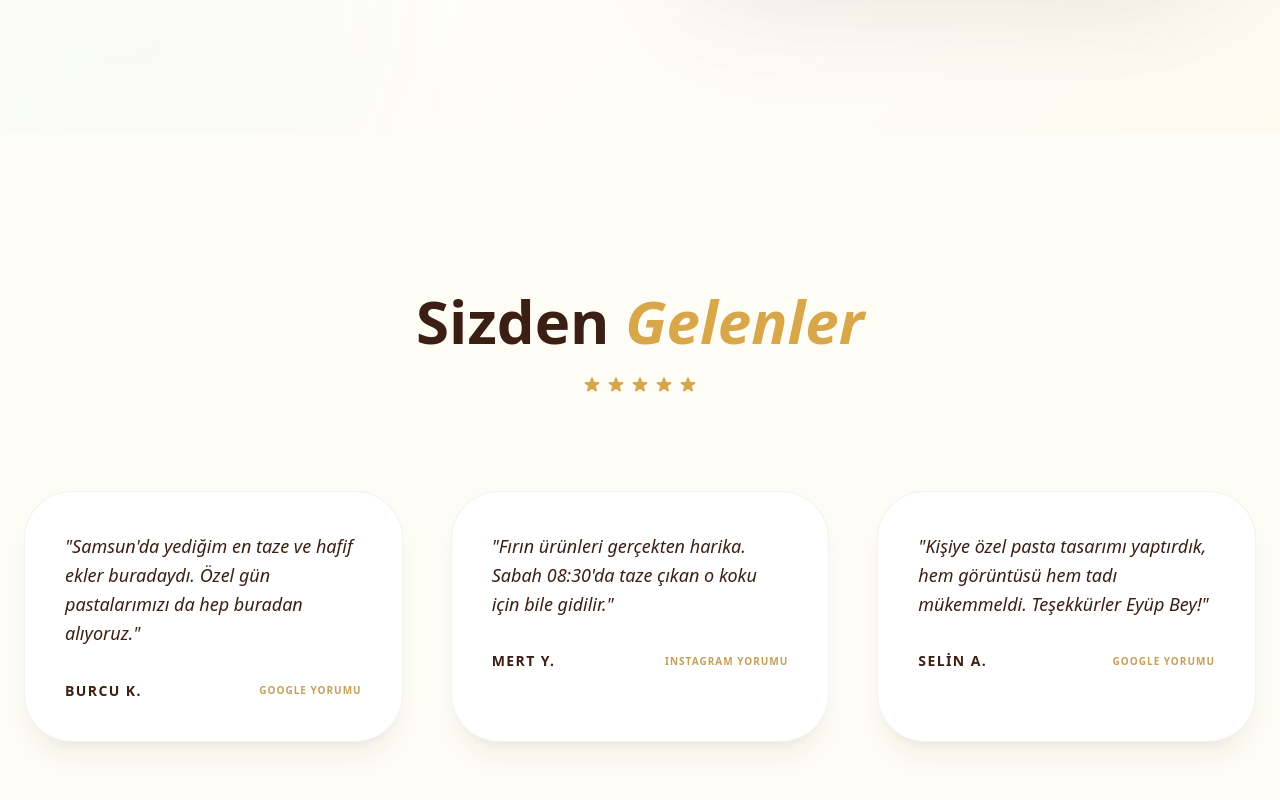
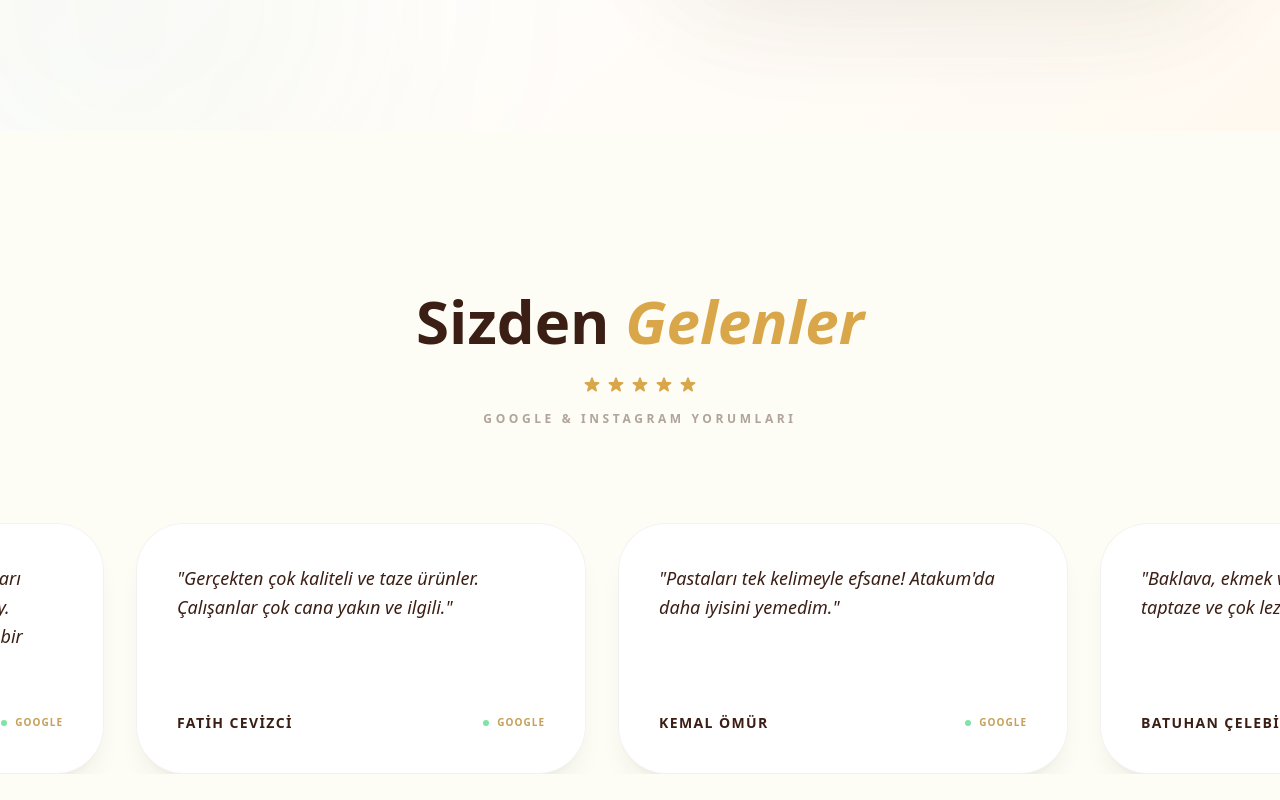
Before and after one commit to burakucarr/kulemevlanasamsun, a Next.js app: page / in a window 1280 px wide. Shown: the part 4160-4960 px from the top of the page. Built offline with nearby package versions, Linux system fonts and the light colour scheme; a web font is replaced by a local one.

Commit message:
feat: implement infinite marquee for testimonials with real google reviews

```diff
--- a/src/app/page.tsx
+++ b/src/app/page.tsx
@@ -159,42 +159,57 @@ export default function Home() {
       <CustomOrderForm onViewGallery={handleOpenOzelPasta} />
 
       {/* Testimonials Section */}
-      <section className="py-24 md:py-40 bg-[#FDFDF5]">
-        <div className="container mx-auto px-4 md:px-6">
-          <div className="text-center mb-16 md:mb-24">
+      <section className="py-24 md:py-40 bg-[#FDFDF5] overflow-hidden">
+        <div className="container mx-auto px-4 md:px-6 mb-16 md:mb-24">
+          <div className="text-center">
             <h2 className="font-playfair font-black text-4xl md:text-6xl text-primary mb-6">
               Sizden <span className="text-accent italic">Gelenler</span>
             </h2>
-            <div className="flex justify-center gap-1">
+            <div className="flex justify-center gap-1 mb-4">
               {[1, 2, 3, 4, 5].map((s) => (
                 <svg key={s} className="w-5 h-5 text-accent fill-current" viewBox="0 0 20 20">
                   <path d="M9.049 2.927c.3-.921 1.603-.921 1.902 0l1.07 3.292a1 1 0 00.95.69h3.462c.969 0 1.371 1.24.588 1.81l-2.8 2.034a1 1 0 00-.364 1.118l1.07 3.292c.3.921-.755 1.688-1.54 1.118l-2.8-2.034a1 1 0 00-1.175 0l-2.8 2.034c-.784.57-1.838-.197-1.539-1.118l1.07-3.292a1 1 0 00-.364-1.118L2.98 8.72c-.783-.57-.38-1.81.588-1.81h3.461a1 1 0 00.951-.69l1.07-3.292z" />
                 </svg>
               ))}
             </div>
+            <p className="text-primary/40 text-xs font-black uppercase tracking-[0.3em]">Google & Instagram Yorumları</p>
           </div>
+        </div>
 
-          <div className="grid grid-cols-1 md:grid-cols-3 gap-8 md:gap-12">
+        {/* Infinite Slider */}
+        <div className="relative flex overflow-hidden">
+          <motion.div
+            animate={{ x: [0, -2000] }}
+            transition={{ duration: 40, repeat: Infinity, ease: "linear" }}
+            className="flex gap-8 whitespace-nowrap"
+          >
             {[
-              { name: "Burcu K.", comment: "Samsun'da yediğim en taze ve hafif ekler buradaydı. Özel gün pastalarımızı da hep buradan alıyoruz.", platform: "Google" },
-              { name: "Mert Y.", comment: "Fırın ürünleri gerçekten harika. Sabah 08:30'da taze çıkan o koku için bile gidilir.", platform: "Instagram" },
-              { name: "Selin A.", comment: "Kişiye özel pasta tasarımı yaptırdık, hem görüntüsü hem tadı mükemmeldi. Teşekkürler Eyüp Bey!", platform: "Google" }
+              { name: "Samet Köse", comment: "Kalitenin ve lezzetin tek adresi. Pastaları unutulmaz, hijyen ve temizlik üst düzey. Ailenizle vakit geçirebileceğiniz harika bir mekan.", platform: "Google" },
+              { name: "Fatih Cevizci", comment: "Gerçekten çok kaliteli ve taze ürünler. Çalışanlar çok cana yakın ve ilgili.", platform: "Google" },
+              { name: "Kemal Ömür", comment: "Pastaları tek kelimeyle efsane! Atakum'da daha iyisini yemedim.", platform: "Google" },
+              { name: "Batuhan Çelebi", comment: "Baklava, ekmek ve unlu mamuller... Her şey taptaze ve çok lezzetli.", platform: "Google" },
+              { name: "Öner Barut", comment: "Pastaları harika, tam kıvamında. Özel günlerimiz için tek adresimiz.", platform: "Google" },
+              { name: "Neslihan Aktaş", comment: "Hem unlu mamülleri hem de tatlıları gerçekten çok güzel. Kesinlikle tavsiye ederim.", platform: "Google" },
+              // Duplicate for infinite loop
+              { name: "Samet Köse", comment: "Kalitenin ve lezzetin tek adresi. Pastaları unutulmaz, hijyen ve temizlik üst düzey. Ailenizle vakit geçirebileceğiniz harika bir mekan.", platform: "Google" },
+              { name: "Fatih Cevizci", comment: "Gerçekten çok kaliteli ve taze ürünler. Çalışanlar çok cana yakın ve ilgili.", platform: "Google" },
+              { name: "Kemal Ömür", comment: "Pastaları tek kelimeyle efsane! Atakum'da daha iyisini yemedim.", platform: "Google" },
             ].map((testi, i) => (
-              <motion.div
+              <div
                 key={i}
-                initial={{ opacity: 0, y: 20 }}
-                whileInView={{ opacity: 1, y: 0 }}
-                transition={{ delay: i * 0.2 }}
-                className="bg-white p-10 rounded-[3rem] border border-black/5 shadow-xl shadow-primary/5"
+                className="w-[350px] md:w-[450px] bg-white p-8 md:p-10 rounded-[3rem] border border-black/5 shadow-xl shadow-primary/5 flex flex-col justify-between whitespace-normal"
               >
-                <p className="text-primary font-medium italic text-lg mb-8 leading-relaxed">"{testi.comment}"</p>
+                <p className="text-primary font-medium italic text-base md:text-lg mb-8 leading-relaxed">"{testi.comment}"</p>
                 <div className="flex items-center justify-between">
-                  <span className="font-black text-primary uppercase tracking-widest text-sm">{testi.name}</span>
-                  <span className="text-secondary text-[10px] font-bold uppercase tracking-widest">{testi.platform} Yorumu</span>
+                  <span className="font-black text-primary uppercase tracking-widest text-xs md:text-sm">{testi.name}</span>
+                  <div className="flex items-center gap-2">
+                    <div className="w-1.5 h-1.5 rounded-full bg-green-500 animate-pulse" />
+                    <span className="text-secondary text-[10px] font-bold uppercase tracking-widest">{testi.platform}</span>
+                  </div>
                 </div>
-              </motion.div>
+              </div>
             ))}
-          </div>
+          </motion.div>
         </div>
       </section>
 
```
